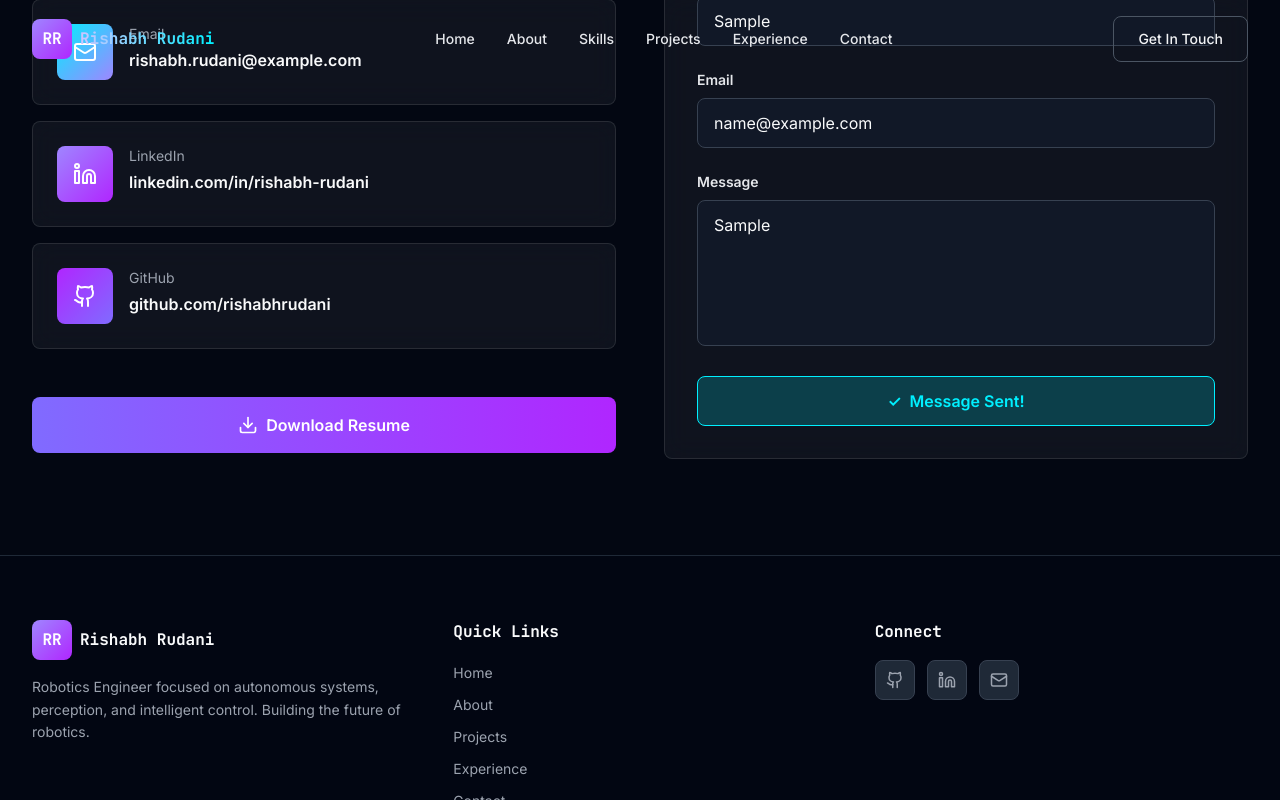
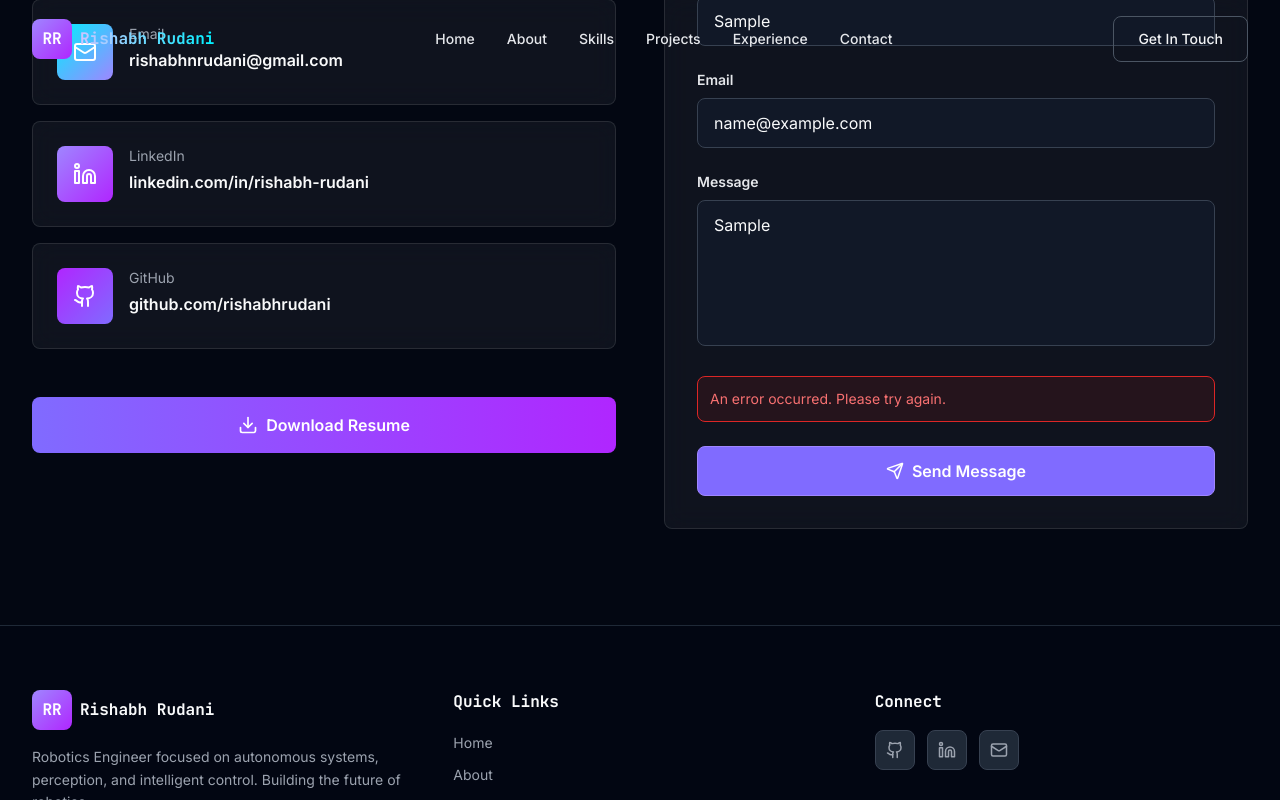
Before and after one commit to Rishabh-spec-ux/Portfolio, a Next.js app: page / in a window 1280 px wide. Both pictures are taken after typing "Sample", "name@example.com", "Sample" into the empty fields and a click on the button "Send Message". Shown: the part 11274-12074 px from the top of the page. Before the commit the page ends 12000 px from the top, so only its background shows below. After the commit the page ends 12000 px from the top, so only its background shows below. Built offline with nearby package versions, Linux system fonts and the light colour scheme.

Commit message:
Added form

```diff
--- a/sections/Contact.tsx
+++ b/sections/Contact.tsx
@@ -11,20 +11,47 @@ export default function Contact() {
     message: '',
   })
   const [submitted, setSubmitted] = useState(false)
+  const [loading, setLoading] = useState(false)
+  const [error, setError] = useState('')
 
-  const handleSubmit = (e: React.FormEvent) => {
+  const handleSubmit = async (e: React.FormEvent) => {
     e.preventDefault()
-    // Handle form submission here
-    setSubmitted(true)
-    setTimeout(() => setSubmitted(false), 3000)
+    setLoading(true)
+    setError('')
+
+    try {
+      const response = await fetch('https://formspree.io/f/mjgavrez', {
+        method: 'POST',
+        headers: {
+          'Content-Type': 'application/json',
+        },
+        body: JSON.stringify({
+          name: formData.name,
+          email: formData.email,
+          message: formData.message,
+        }),
+      })
+
+      if (response.ok) {
+        setSubmitted(true)
+        setFormData({ name: '', email: '', message: '' })
+        setTimeout(() => setSubmitted(false), 3000)
+      } else {
+        setError('Failed to send message. Please try again.')
+      }
+    } catch (err) {
+      setError('An error occurred. Please try again.')
+    } finally {
+      setLoading(false)
+    }
   }
 
   const contactLinks = [
     {
       icon: Mail,
       label: 'Email',
-      value: 'rishabh.rudani@example.com',
-      href: 'mailto:rishabh.rudani@example.com',
+      value: 'rishabhnrudani@gmail.com',
+      href: 'mailto:rishabhnrudani@gmail.com',
       color: 'from-neon-cyan to-space-500',
     },
     {
@@ -81,6 +108,8 @@ export default function Contact() {
                   <motion.a
                     key={link.label}
                     href={link.href}
+                    target="_blank"
+                    rel="noopener noreferrer"
                     className="glass rounded-lg p-6 flex items-start gap-4 hover:border-white/20 transition-all group"
                     whileHover={{ x: 8 }}
                   >
@@ -169,21 +198,40 @@ export default function Contact() {
                 />
               </div>
 
+              {/* Error Message */}
+              {error && (
+                <motion.div
+                  className="p-3 rounded-lg bg-red-900/20 border border-red-600 text-red-400 text-sm"
+                  initial={{ opacity: 0 }}
+                  animate={{ opacity: 1 }}
+                >
+                  {error}
+                </motion.div>
+              )}
+
               {/* Submit Button */}
               <motion.button
                 type="submit"
+                disabled={loading}
                 className={`w-full py-3 rounded-lg font-semibold flex items-center justify-center gap-2 transition-all ${
                   submitted
                     ? 'bg-neon-cyan/20 text-neon-cyan border border-neon-cyan'
+                    : loading
+                    ? 'bg-dark-700 text-dark-400 cursor-not-allowed'
                     : 'btn-primary'
                 }`}
-                whileHover={{ scale: 1.05 }}
-                whileTap={{ scale: 0.95 }}
+                whileHover={!loading && !submitted ? { scale: 1.05 } : {}}
+                whileTap={!loading && !submitted ? { scale: 0.95 } : {}}
               >
                 {submitted ? (
                   <>
                     <span>✓</span>
                     Message Sent!
+                  </>
+                ) : loading ? (
+                  <>
+                    <span className="animate-spin">⟳</span>
+                    Sending...
                   </>
                 ) : (
                   <>
```
